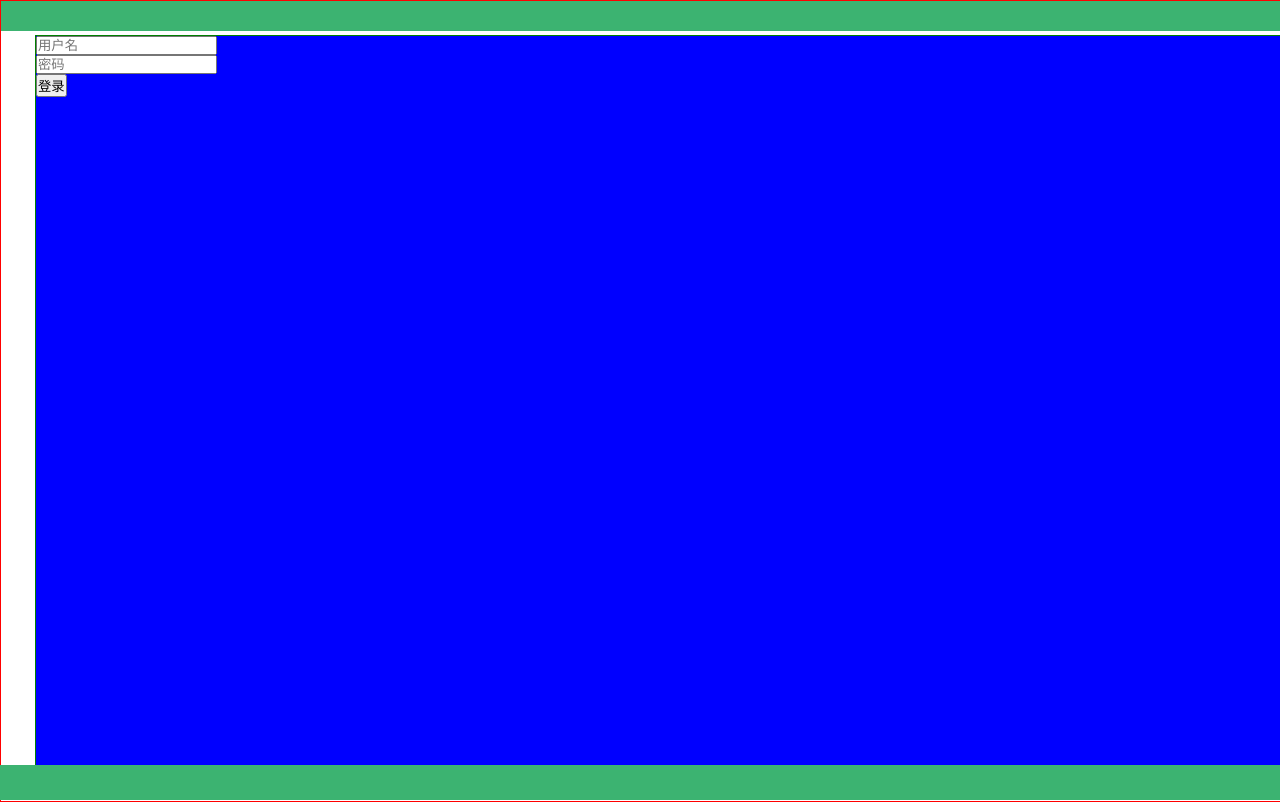
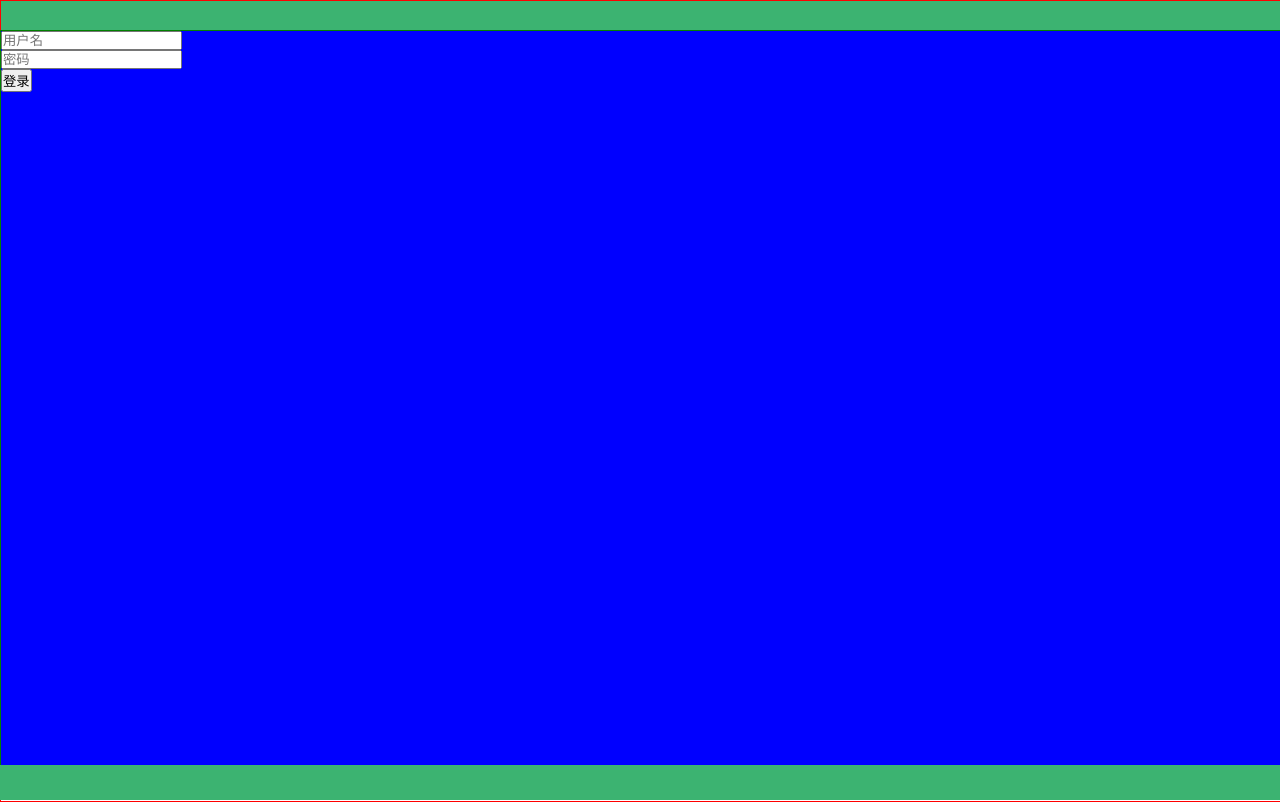
Before and after one commit to dldavid110/diancan, a Vue app in the folder diancan/diancan-source/diancan-vue/: page /#/Login in a window 1280 px wide. Built offline with nearby package versions, Linux system fonts and the light colour scheme.

Commit message:
19 background color blue

```diff
--- a/diancan/diancan-source/diancan-vue/src/pages/Login.vue
+++ b/diancan/diancan-source/diancan-vue/src/pages/Login.vue
@@ -37,11 +37,11 @@
 	}
 	.main{
 		width: 100%;
-		height:calc(100% - 70px);
+		height:calc(100% - 60px);
 		border:solid 1px green;
 		background-color: blue;
 		position:fixed;
-		top:35px;
-		left:35px;
+		top:30px;
+		left:0px;
 	}
 </style>
```
